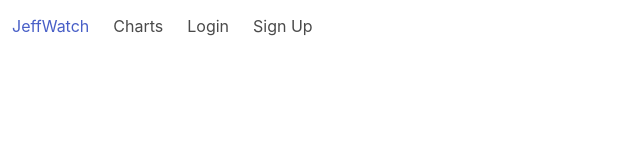
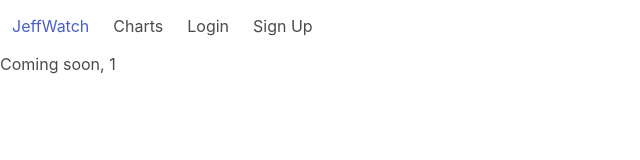
Before and after one commit to Fayyaz00/JeffWatch, a React (Create React App) app: page /user/1 in a window 1280 px wide. Shown: the top 160 px of the page, without its empty margins (0-640 px from the left). Built offline with nearby package versions, Linux system fonts and the light colour scheme.

Commit message:
Add Charts and Profile routes

```diff
--- a/src/App.js
+++ b/src/App.js
@@ -5,6 +5,8 @@ import Search from './Search/Search';
 import Movie from './Movie/Movie';
 import Login from './Login/Login';
 import SignUp from './Login/SignUp';
+import Profile from './Profile/Profile';
+import Charts from './Charts/Charts';
 import ratingsService from './services/ratings';
 import './App.css';
 
@@ -34,9 +36,8 @@ function App() {
         <Movie path="/movie/:id" user={user}/>
         <Login path="/login" handleLogin={handleLogin}/>
         <SignUp path="/signup" />
-
-        {/* <Charts path="/chart" /> */}
-        {/* <Profile path="/:user" /> */}
+        <Charts path="/charts" />
+        <Profile path="/user/:user" />
       </Router>
     </div>
   );
--- /dev/null
+++ b/src/Charts/Charts.js
@@ -0,0 +1,8 @@
+const Charts = () => {
+
+  return (
+    <h1>Charts coming soon</h1>
+  )
+}
+
+export default Charts
--- a/src/NavBar.js
+++ b/src/NavBar.js
@@ -7,8 +7,8 @@ const NavBar = ({ user }) => {
       <nav className="navbar" role="navigation">
         <div className="navbar-brand">
           <Link className="navbar-item" to="/">JeffWatch</Link>
-          <Link className="navbar-item" to="/">Charts</Link>
-          {user && <Link className="navbar-item" to="/">{user.username}</Link>}
+          <Link className="navbar-item" to="/charts">Charts</Link>
+          {user && <Link className="navbar-item" to={`/user/${user.username}`}>{user.username}</Link>}
           {!user && <Link className="navbar-item" to="/login">Login</Link>}
           {!user && <Link className="navbar-item" to="/signup">Sign Up</Link>}
         </div>
--- /dev/null
+++ b/src/Profile/Profile.js
@@ -0,0 +1,8 @@
+const Profile = ({ user }) => {
+
+  return (
+    <h1>Coming soon, {user}</h1>
+  )
+}
+
+export default Profile
```
